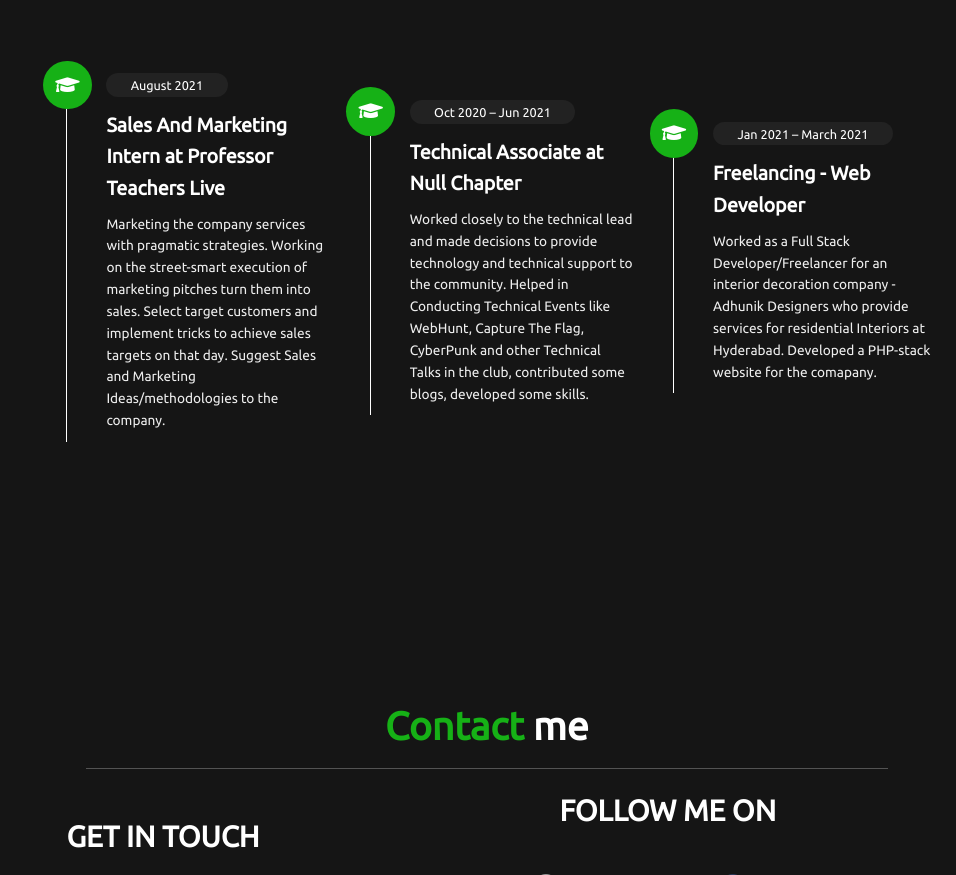
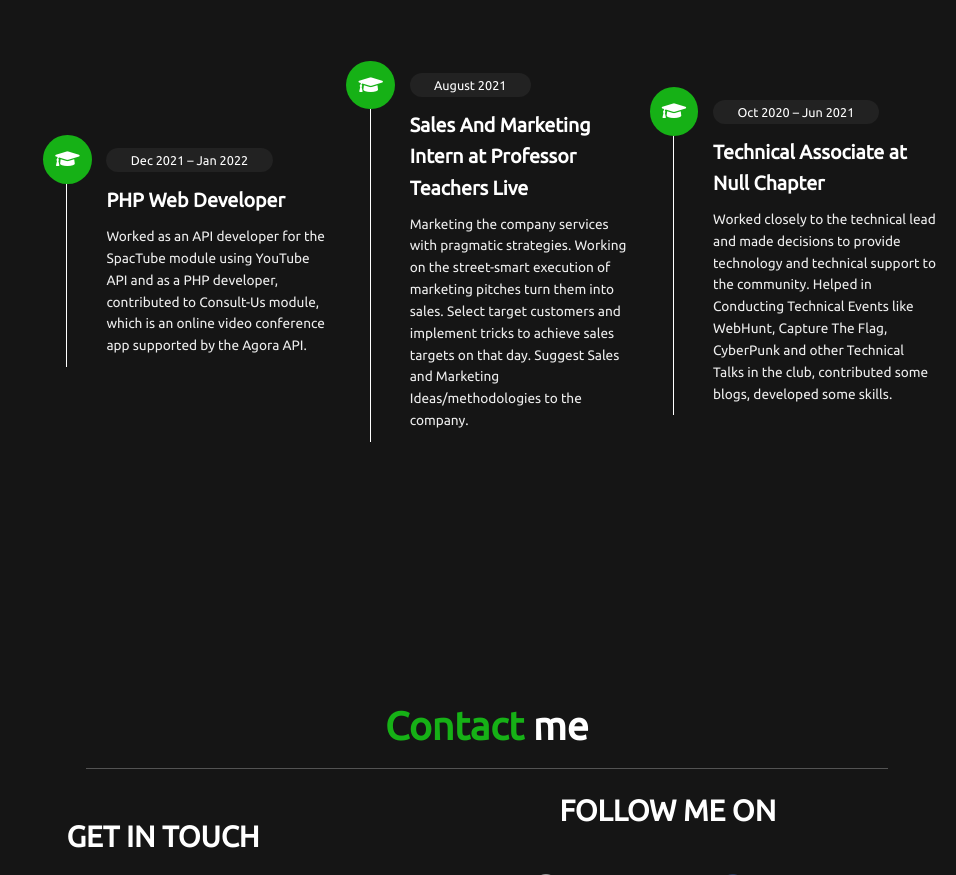
Before and after one commit to GudiVaraprasad/gudivaraprasad.github.io, a plain HTML site: page index.html in a window 1280 px wide. Shown: the part 2133-3008 px from the top of the page, without its empty margins (324-1280 px from the left). Drawn offline with nearby package versions, Linux system fonts and the light colour scheme.

Commit message:
Update index.html

```diff
--- a/index.html
+++ b/index.html
@@ -155,6 +155,13 @@
 
 			<div class="box">
 				<i class="fas fa-graduation-cap"></i>
+				<span>Dec 2021 – Jan 2022</span>
+				<h3>PHP Web Developer</h3>
+				<p>Worked as an API developer for the SpacTube module using YouTube API and as a PHP developer, contributed to Consult-Us module, which is an online video conference app supported by the Agora API.</p>
+			</div>
+
+			<div class="box">
+				<i class="fas fa-graduation-cap"></i>
 				<span>August 2021</span>
 				<h3>Sales And Marketing Intern at Professor Teachers Live</h3>
 				<p>Marketing the company services with pragmatic strategies. Working on the street-smart execution of
@@ -169,15 +176,6 @@
 				<p>Worked closely to the technical lead and made decisions to provide technology and technical support
 					to the community. Helped in Conducting Technical Events like WebHunt, Capture The Flag, CyberPunk
 					and other Technical Talks in the club, contributed some blogs, developed some skills.</p>
-			</div>
-
-			<div class="box">
-				<i class="fas fa-graduation-cap"></i>
-				<span>Jan 2021 – March 2021</span>
-				<h3>Freelancing - Web Developer</h3>
-				<p>Worked as a Full Stack Developer/Freelancer for an interior decoration company -Adhunik Designers who
-					provide
-					services for residential Interiors at Hyderabad. Developed a PHP-stack website for the comapany.</p>
 			</div>
 
 		</div>
```
